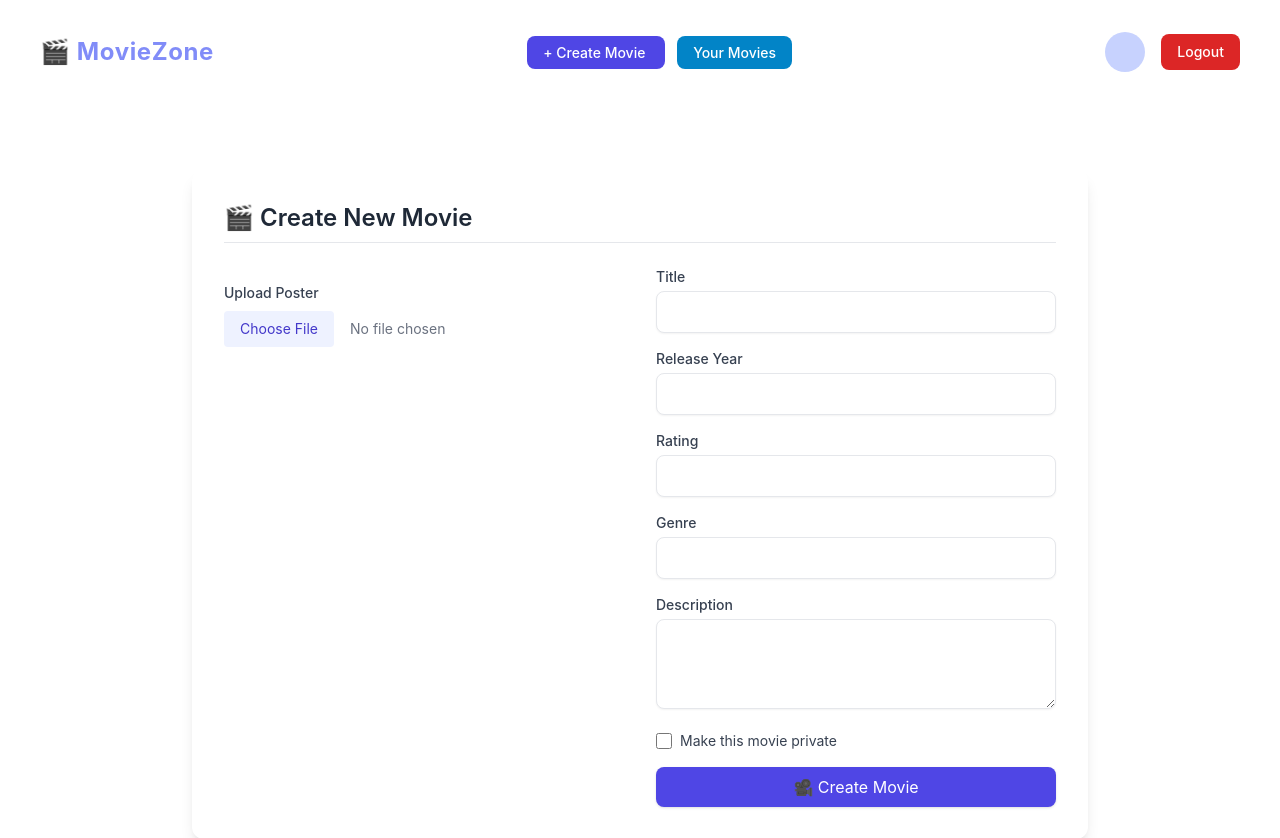
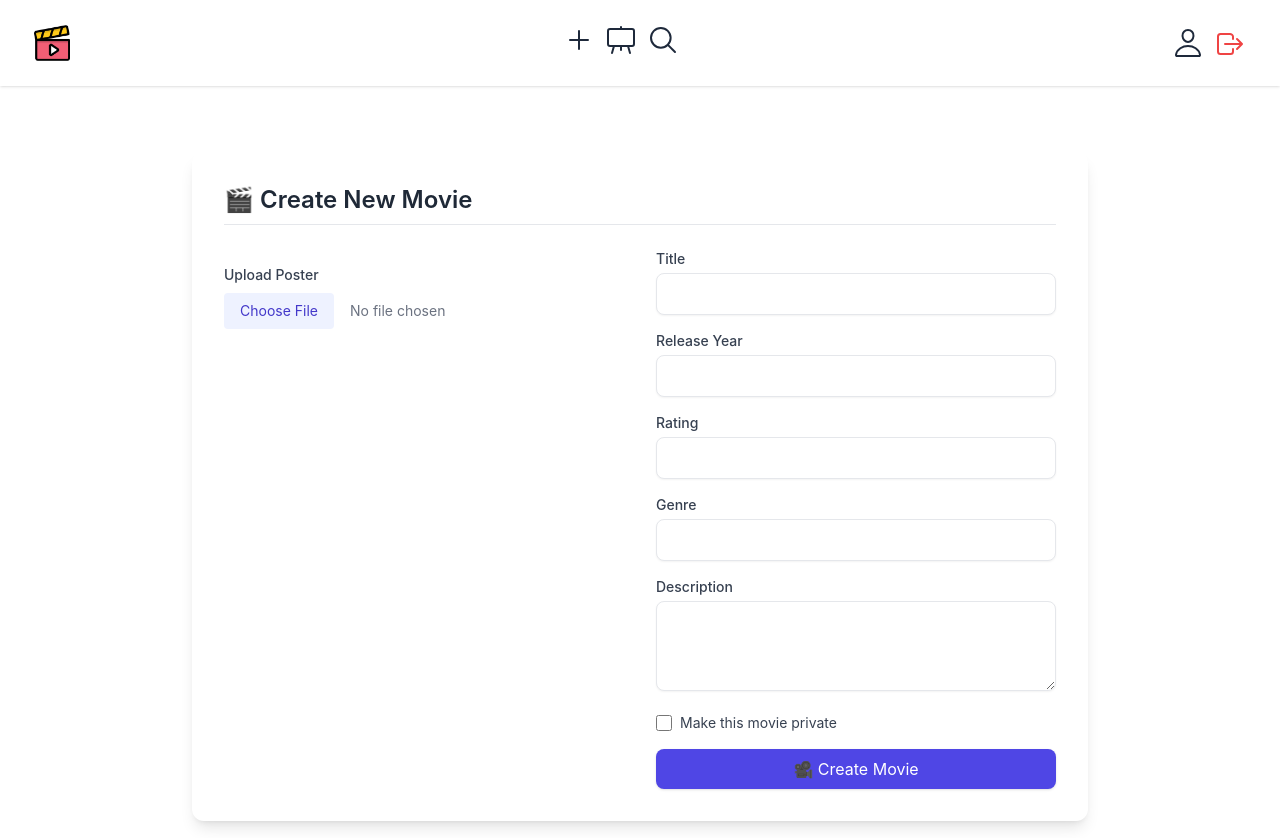
Before and after one commit to blueorionn/Flask-MovieDb, a Python web app: template moviedb/templates/movie/create.html in a window 1280 px wide. Shown: the top 838 px of the page. Run offline with Jinja, Linux system fonts and the light colour scheme; the template is opened without the code that fills it, so the values that code supplies are empty; style sheets or scripts are compiled from the project's sources.

Commit message:
refactor: modified layout and index file

```diff
--- a/moviedb/templates/index.html
+++ b/moviedb/templates/index.html
@@ -1,6 +1,6 @@
 {% extends "layout.html" %} {% block content %}
 <main class="h-full w-full">
-  <section class="mx-auto max-w-7xl px-6 py-4">
+  <section class="mx-auto max-w-7xl px-6 py-8">
     <div class="grid gap-8 sm:grid-cols-2 lg:grid-cols-3">
       {% for movie in movies %}
       <a class="flex overflow-hidden rounded-lg bg-white shadow-md" href="/movie/{{ movie.id }}">
--- a/moviedb/templates/layout.html
+++ b/moviedb/templates/layout.html
@@ -10,73 +10,176 @@
       .hide {
         display: none;
       }
+      #logout-button {
+        cursor: pointer;
+        background: none;
+        border: none;
+      }
     </style>
     <script>
       function getCookie(name) {
-        const value = `; ${document.cookie}`; // Prepend a semicolon for consistent splitting
+        const value = `; ${document.cookie}`;
         const parts = value.split(`; ${name}=`);
         if (parts.length === 2) {
-          return parts.pop().split(';').shift(); // Extract the value before the next semicolon
+          return parts.pop().split(';').shift();
         }
-        return null; // Cookie not found
+        return null;
       }
+
+      function logout() {
+        document.cookie = 'token=; expires=Thu, 01 Jan 1970 00:00:00 UTC; path=/;';
+        location.reload(true);
+      }
+
+      document.addEventListener('DOMContentLoaded', function () {
+        const toggleBtn = document.getElementById('menu-toggle');
+        const mobileMenu = document.getElementById('mobile-menu');
+        const menuBackdrop = document.getElementById('menu-backdrop');
+        const menuClose = document.getElementById('menu-close');
+
+        function openMenu() {
+          mobileMenu.classList.remove('hidden');
+          document.body.classList.add('overflow-hidden');
+        }
+
+        function closeMenu() {
+          mobileMenu.classList.add('hidden');
+          document.body.classList.remove('overflow-hidden');
+        }
+
+        if (toggleBtn && mobileMenu) {
+          toggleBtn.addEventListener('click', openMenu);
+        }
+        if (menuBackdrop) {
+          menuBackdrop.addEventListener('click', closeMenu);
+        }
+        if (menuClose) {
+          menuClose.addEventListener('click', closeMenu);
+        }
+
+        const logoutBtn = document.getElementById('logout-button');
+        if (logoutBtn) {
+          logoutBtn.addEventListener('click', logout);
+        }
+      });
     </script>
-    <!-- Other head tags -->
     {% block head %} {% endblock %}
   </head>
   <body>
-    <header class="mx-auto h-max w-full max-w-screen-2xl p-2.5 lg:p-4">
-      <nav class="bg-transparent px-6 py-4 text-white">
+    <header class="mx-auto h-max w-full p-2.5 shadow">
+      <nav class="mx-auto w-full max-w-screen-2xl bg-transparent px-6 py-2.5 text-white">
         <div class="mx-auto flex max-w-7xl items-center justify-between">
-          <!-- Logo / Hero -->
-          <a href="/" class="text-2xl font-bold tracking-wide text-indigo-400">🎬 MovieZone</a>
+          <!-- Logo -->
+          <a href="/"
+            ><img
+              src="{{url_for('static', filename='public/favicon.png')}}"
+              alt="Movie Icon"
+              class="aspect-auto h-9 w-9 bg-cover"
+          /></a>
 
-          <!-- Center: Create Movie -->
-          <div class="hidden md:block">
-            <a
-              href="/movie/create"
-              class="mx-1.5 rounded-lg bg-indigo-600 px-4 py-2 text-sm font-medium text-white hover:bg-indigo-500"
-            >
-              + Create Movie
+          <!-- Center: Action icons (desktop) -->
+          <div class="hidden gap-2.5 md:flex">
+            <a href="/movie/create">
+              <ion-icon name="add-outline" class="aspect-auto h-8 w-8 text-slate-800"></ion-icon>
             </a>
-            <a
-              href="/movies"
-              class="mx-1.5 rounded-lg bg-sky-600 px-4 py-2 text-sm font-medium text-white hover:bg-sky-500"
-            >
-              Your Movies
+            <a href="/series">
+              <ion-icon name="easel-outline" class="aspect-auto h-8 w-8 text-slate-800"></ion-icon>
+            </a>
+            <a href="/search">
+              <ion-icon name="search-outline" class="aspect-auto h-8 w-8 text-slate-800"></ion-icon>
             </a>
           </div>
 
-          <!-- Right: User Info -->
-          <div class="flex items-center space-x-4">
-            <a href="/auth/user/profile" class="flex flex-col items-center">
-              <div
-                class="flex h-10 w-10 items-center justify-center rounded-full bg-indigo-200 text-sm font-bold text-white"
-                id="logged-in-username"
-              ></div>
-              <script>
-                const payloadValue = atob(getCookie('token').split('.')[1]);
-                document.getElementById('logged-in-username').innerText = `${JSON.parse(payloadValue).user}`;
-              </script>
+          <!-- Right: User info (desktop) -->
+          <div class="hidden items-center space-x-2.5 md:flex">
+            <a href="/auth/user/profile" class="flex items-center">
+              <ion-icon name="person-outline" class="aspect-auto h-8 w-8 text-slate-800"></ion-icon>
             </a>
-            <button class="rounded-lg bg-red-600 px-4 py-2 text-sm font-medium hover:bg-red-500" id="logout-button">
-              <span>Logout</span>
-              <script>
-                const logOutButton = document.getElementById('logout-button');
-                logOutButton.addEventListener('click', function () {
-                  document.cookie = `token=; expires=Thu, 01 Jan 1970 00:00:00 UTC; path=/;`;
-                  location.reload(true);
-                });
-              </script>
+            <button id="logout-button" class="md:pt-2">
+              <span class="hidden">Logout</span>
+              <ion-icon name="log-out-outline" class="aspect-auto h-8 w-8 text-red-500"></ion-icon>
             </button>
+          </div>
+
+          <!-- Hamburger (mobile only) -->
+          <button id="menu-toggle" class="flex items-center md:hidden" aria-label="Open navigation menu">
+            <svg
+              xmlns="http://www.w3.org/2000/svg"
+              class="h-8 w-8 text-slate-800"
+              fill="none"
+              viewBox="0 0 24 24"
+              stroke="currentColor"
+              stroke-width="2"
+            >
+              <path stroke-linecap="round" stroke-linejoin="round" d="M4 6h16M4 12h16M4 18h16" />
+            </svg>
+          </button>
+        </div>
+
+        <!-- Mobile overlay menu -->
+        <div id="mobile-menu" class="fixed inset-0 z-50 hidden">
+          <!-- Backdrop -->
+          <div id="menu-backdrop" class="fixed inset-0 bg-black/50 backdrop-blur-sm"></div>
+
+          <!-- Menu panel -->
+          <div class="relative mx-auto mt-20 max-w-xs">
+            <div class="flex flex-col items-center rounded-2xl bg-white p-8 shadow-2xl">
+              <!-- Close button -->
+              <div class="mb-2 flex w-full justify-end">
+                <button id="menu-close" class="flex items-center justify-center" aria-label="Close menu">
+                  <svg
+                    xmlns="http://www.w3.org/2000/svg"
+                    class="h-7 w-7 text-slate-500"
+                    fill="none"
+                    viewBox="0 0 24 24"
+                    stroke="currentColor"
+                    stroke-width="2"
+                  >
+                    <path stroke-linecap="round" stroke-linejoin="round" d="M6 18L18 6M6 6l12 12" />
+                  </svg>
+                </button>
+              </div>
+
+              <!-- Action icons -->
+              <div class="flex w-full items-center justify-center gap-8 py-4">
+                <a href="/movie/create" class="flex flex-col items-center gap-1.5 text-slate-700">
+                  <ion-icon name="add-outline" class="aspect-auto h-8 w-8"></ion-icon>
+                  <span class="text-xs font-medium">Create</span>
+                </a>
+                <a href="/series" class="flex flex-col items-center gap-1.5 text-slate-700">
+                  <ion-icon name="easel-outline" class="aspect-auto h-8 w-8"></ion-icon>
+                  <span class="text-xs font-medium">Series</span>
+                </a>
+                <a href="/search" class="flex flex-col items-center gap-1.5 text-slate-700">
+                  <ion-icon name="search-outline" class="aspect-auto h-8 w-8"></ion-icon>
+                  <span class="text-xs font-medium">Search</span>
+                </a>
+              </div>
+
+              <hr class="my-2 w-full border-gray-200" />
+
+              <!-- User section -->
+              <div class="flex w-full items-center justify-center gap-8 py-4">
+                <a href="/auth/user/profile" class="flex flex-col items-center gap-1.5 text-slate-700">
+                  <ion-icon name="person-outline" class="aspect-auto h-8 w-8"></ion-icon>
+                  <span class="text-xs font-medium">Profile</span>
+                </a>
+                <button
+                  onclick="logout()"
+                  class="flex cursor-pointer flex-col items-center gap-1.5 border-none bg-transparent p-0 text-red-500"
+                >
+                  <ion-icon name="log-out-outline" class="aspect-auto h-8 w-8"></ion-icon>
+                  <span class="text-xs font-medium">Logout</span>
+                </button>
+              </div>
+            </div>
           </div>
         </div>
       </nav>
     </header>
-    <!-- Dynamic Content -->
-    {% block content %}
-    <!-- Child templates will insert content here -->
-    {% endblock %}
+
+    {% block content %} {% endblock %}
+
     <script type="module" src="https://unpkg.com/ionicons@7.1.0/dist/ionicons/ionicons.esm.js"></script>
     <script nomodule src="https://unpkg.com/ionicons@7.1.0/dist/ionicons/ionicons.js"></script>
   </body>
```
